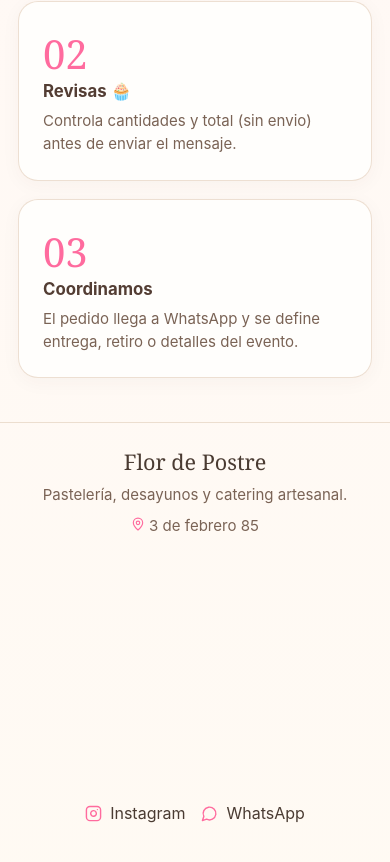
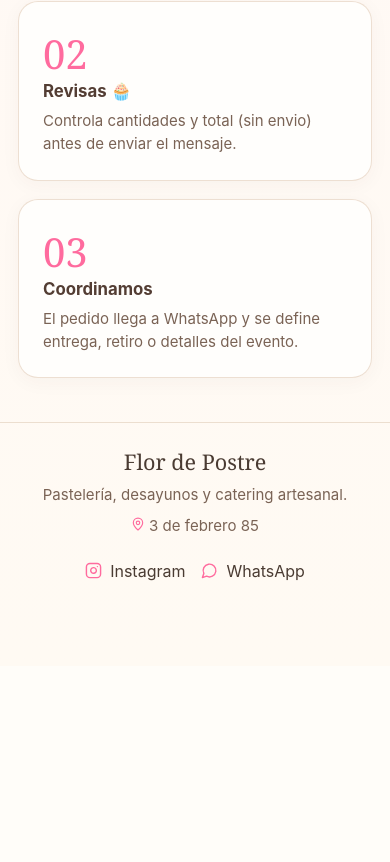
Before and after one commit to Rafasanna/FlorDePostre, a React (Vite) app: page / in a window 390 px wide. Shown: the part 4462-5324 px from the top of the page. After the commit the page ends 5128 px from the top, so only its background shows below. Built offline with nearby package versions, Linux system fonts and the light colour scheme.

Commit message:
arreglos6

```diff
--- a/src/styles.css
+++ b/src/styles.css
@@ -1136,8 +1136,14 @@ h1 {
     text-align: center;
   }
 
+  .footer-info {
+    flex: none;
+    margin-bottom: 8px;
+  }
+
   .footer-links {
     justify-content: center;
+    flex: none;
     width: 100%;
   }
 
```
